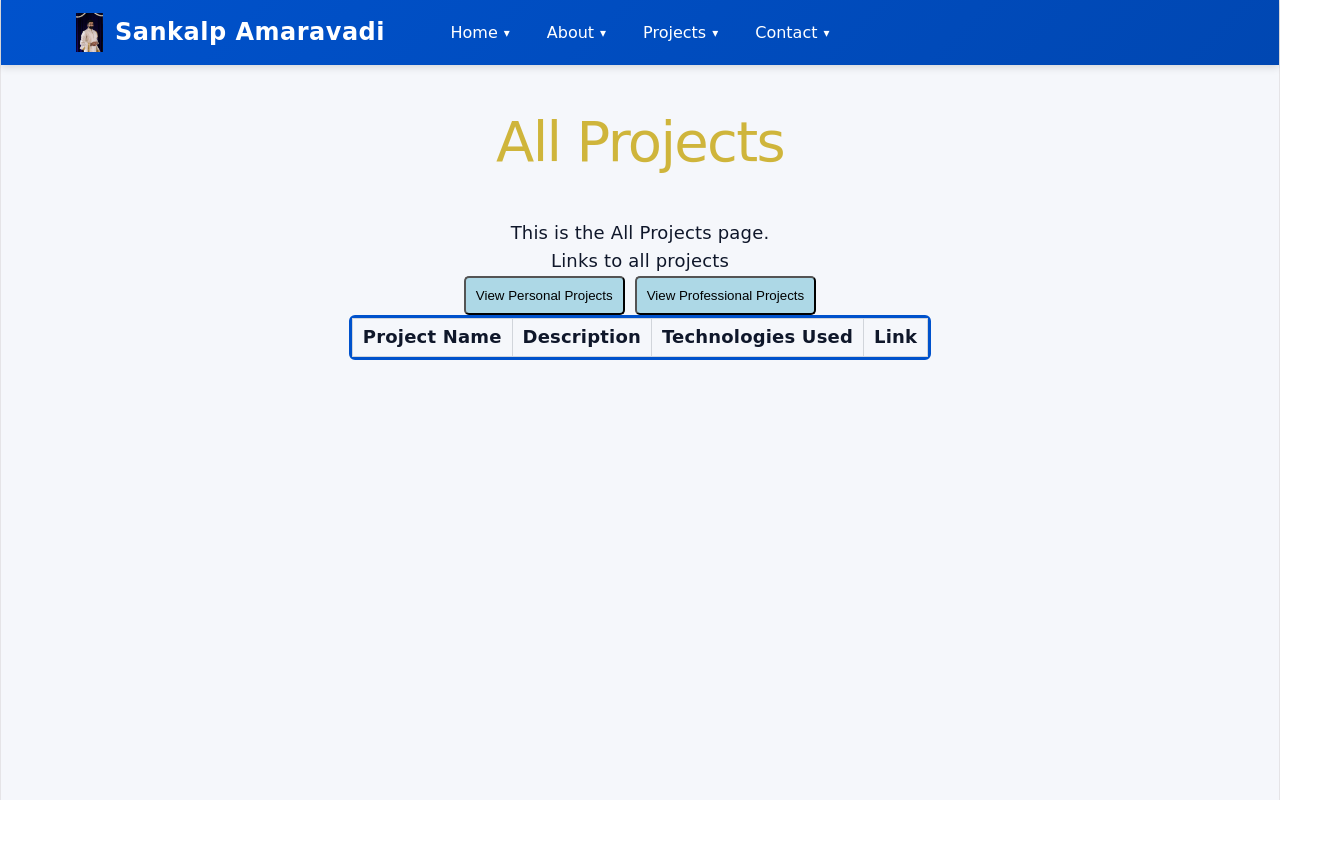
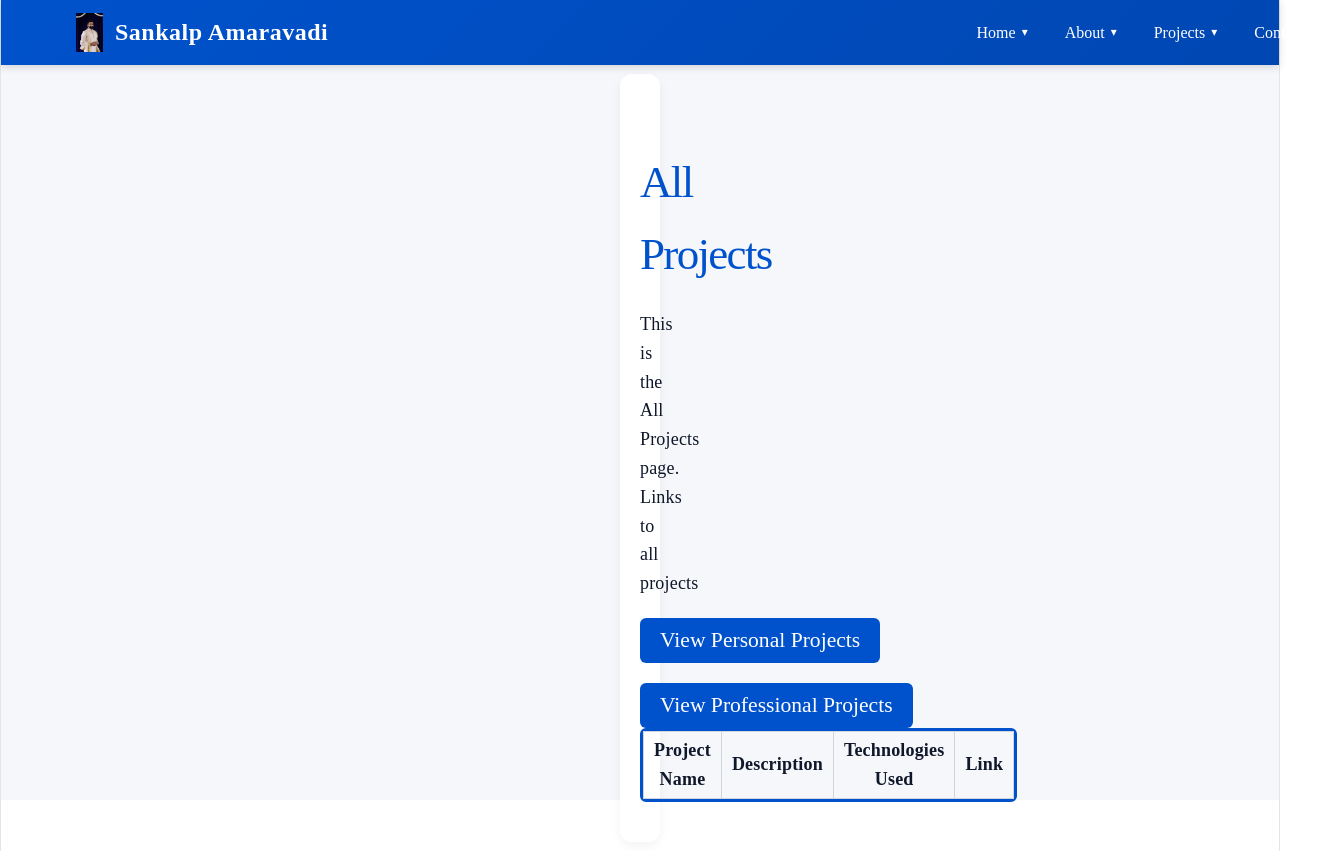
Before and after one commit to Leneord1/perso, a React (Vite) app: page /projects in a window 1280 px wide. Shown: the whole page, 1330 px wide, since content can reach past the window. Before the commit the page ends 800 px from the top, so only its background shows below. Built offline with nearby package versions, Linux system fonts and the light colour scheme.

Commit message:
modified some code

```diff
--- a/src/global.css
+++ b/src/global.css
@@ -38,7 +38,7 @@ html, body {
 }
 
 body {
-    font-family: 'Comic Sans MS', 'Comic Sans', cursive;
+    font-family: 'SansSerif', 'SansSerif', serif;
     background-color: var(--pw-background);
     color: var(--pw-dark-text);
     line-height: 1.6;
@@ -297,6 +297,33 @@ table button:hover {
     text-decoration: underline;
 }
 
+
+/*  ------------------------------------------------------------
+   All Personal Projects
+   ------------------------------------------------------------ */
+.all-projects-container {
+    padding: 40px 20px;
+    max-width: 12px;
+    margin: 0.5rem auto;
+    text-align: center;
+    background-color: var(--pw-light-text);
+    border-radius: 12px;
+    box-shadow: 0 4px 12px rgba(0, 0, 0, 0.05);
+}
+
+.all-projects-container h1 {
+    font-size: 2.5rem;
+    color: var(--pw-primary);
+    margin-bottom: 20px;
+}
+
+.button-primary{
+    margin-top: 20px;
+    padding: 10px 20px;
+    font-size: 1.2rem;
+}
+
+
 /* ------------------------------------------------------------
    Responsive Overrides
    ------------------------------------------------------------ */
--- a/src/index.css
+++ b/src/index.css
@@ -11,9 +11,9 @@
   --shadow:
     rgba(0, 0, 0, 0.1) 0 10px 15px -3px, rgba(0, 0, 0, 0.05) 0 4px 6px -2px;
 
-  --sans: 'Comic Sans MS', 'Comic Sans', cursive;
-  --heading: 'Comic Sans MS', 'Comic Sans', cursive;
-  --mono: 'Comic Sans MS', 'Comic Sans', cursive;
+  --sans: 'SansSerif', 'SansSerif', serif;
+  --heading: 'SansSerif', 'SansSerif', serif;
+  --mono: 'SansSerif', 'SansSerif', serif;
 
   font: 18px/145% var(--sans);
   letter-spacing: 0.18px;
--- a/src/navbar.css
+++ b/src/navbar.css
@@ -6,6 +6,7 @@
     top: 0;
     z-index: 1000;
     width: 100%;
+    transition: background-color 0.3s ease;
 }
 
 .navbar-container {
@@ -17,6 +18,7 @@
     justify-content: space-between;
     align-items: center;
     height: 65px;
+    position: relative;
 }
 
 /* Logo Section */
@@ -51,10 +53,10 @@
     display: flex;
     list-style: none;
     gap: 0.5rem;
-    margin: 0 auto;
+    margin: 0.5rem auto;
     padding: 0;
     align-items: center;
-    position: absolute;
+    position: relative;
     left: 50%;
     transform: translateX(-50%);
 }
@@ -88,6 +90,7 @@
 .nav-link:active {
     border-bottom-color: #ffffff;
 }
+
 
 /* Dropdown Button */
 .nav-dropdown-btn {
--- a/src/pages/allProjects.jsx
+++ b/src/pages/allProjects.jsx
@@ -8,17 +8,17 @@ function AllProjects() {
 
   return (
 
-    <div>
+    <div className="all-projects-container">
       <h1>All Projects</h1>
       <p>This is the All Projects page.</p>
       <p>Links to all projects</p>
-      <button onClick={() => navigate('/projects/personal')}
-              style={{backgroundColor: 'lightblue', padding: '10px', borderRadius: '5px'}}>
+      <button className="button-primary"
+          onClick={() => navigate('/projects/personal')}>
           View Personal Projects
       </button>
 
-      <button onClick={() => navigate('/projects/professional')}
-              style={{backgroundColor: 'lightblue', padding: '10px', borderRadius: '5px', marginLeft: '10px'}}>
+      <button className="button-primary"
+          onClick={() => navigate('/projects/professional')}>
           View Professional Projects
       </button>
 
--- a/src/pages/welcomeScreen.jsx
+++ b/src/pages/welcomeScreen.jsx
@@ -5,16 +5,9 @@ import '../global.css'
 function WelcomeScreen() {
     return (
         <div className="welcome-screen">
-            <h1>Hi, I'm name is Sankalp Amaravadi</h1>
-            <p>A senior at Kennesaw State University working towards a Bachelor's in Software Engineering with a minor in Computer Science.</p>
-
-            <ul>
-                <li>I recently finished a JS based project with a nonprofit.</li>
-                <li>My current project is a web based accountiong application</li>
-                <li>I'm currently developing my Python, JavaScript, and C++ skillset.</li>
-                <li>My side projects will be posted on this website at a later time</li>
-                <li>Fun fact: I am a car enthusiast, like photography, and I play disc golf for fun!</li>
-            </ul>
+            <h1>Welcome to My Portfolio</h1>
+            <p>Explore my projects, experience, skills, and story.</p>
+            <button className="button-primary" onClick={() => console.log('Button clicked')}>Get Started</button>
         </div>
     );
 }
```
